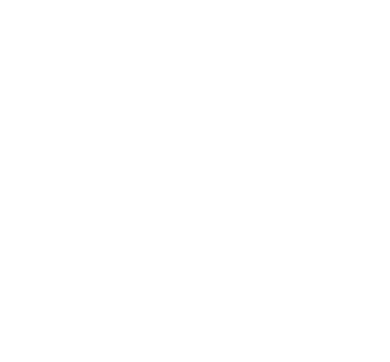
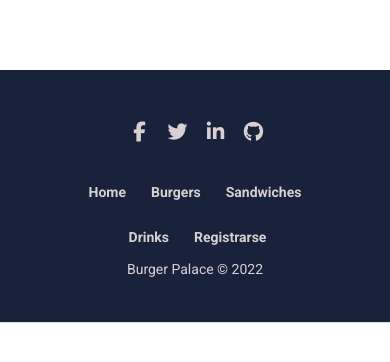
Before and after one commit to checkmyprojects/burgerpalace-frontend, an Angular app: page /home in a window 390 px wide. Shown: the part 364-726 px from the top of the page. Built offline with nearby package versions, Linux system fonts and the light colour scheme; no server answers.

Commit message:
responsive footer created

```diff
--- a/src/app/app.module.ts
+++ b/src/app/app.module.ts
@@ -10,13 +10,15 @@
 import { AppRoutingModule } from './app-routing.module';
 import { HomeComponent } from './home/home.component';
 import { CardComponent } from './card/card.component';
+import { FooterComponent } from './footer/footer.component';
 @NgModule({
   declarations: [
     AppComponent,
     FoodComponent,
     HeaderComponent,
     HomeComponent,
-    CardComponent
+    CardComponent,
+    FooterComponent
   ],
   imports: [
     BrowserModule,
--- a/src/app/card/card.component.css
+++ b/src/app/card/card.component.css
@@ -1,5 +1,6 @@
 .container,.row{
     margin-top:5vh;
+    margin-bottom:5vh;
     display: flex;
     flex-direction: column;
     justify-content: space-around;
--- a/src/app/card/card.component.html
+++ b/src/app/card/card.component.html
@@ -4,7 +4,7 @@
     <img class="card-img-top" src="assets/img/Veggie-Burger.jpeg" alt="Card image cap">
     <div class="card-body">
       <h5 class="card-title">{{ food.name }}</h5>
-      <p class="card-text">{{food.price}}</p>
+      <p class="card-text">{{food.price}}€</p>
       <a href="#" class="btn btn-primary">Add to cart</a>
     </div>
   </div>
--- /dev/null
+++ b/src/app/footer/footer.component.css
@@ -0,0 +1,103 @@
+@import url(https://fonts.googleapis.com/css?family=Roboto:400,500,300,700);
+
+* {
+  font-family: Roboto;
+}
+
+section {
+  width: 100%;
+  display: inline-block;
+  background: #ccc;
+  height: 60vh;
+  text-align: center;
+  font-size: 22px;
+  font-weight: 700;
+  text-decoration: underline;
+}
+
+.footer-distributed {
+  background-color: #19223B;
+  box-shadow: 0 1px 1px 0 rgba(0, 0, 0, 0.12);
+  box-sizing: border-box;
+  width: 100%;
+  text-align: left;
+  font: normal 16px sans-serif;
+  padding: 45px 50px;
+}
+
+.footer-distributed .footer-left p {
+  color: #d7d1d1;
+  font-size: 14px;
+  margin: 0;
+}
+/* Footer links */
+
+.footer-distributed p.footer-links {
+  font-size: 18px;
+  font-weight: bold;
+  color: #d7d1d1;
+  margin: 0 0 10px;
+  padding: 0;
+  transition: ease .25s;
+}
+
+.footer-distributed p.footer-links a {
+  display: inline-block;
+  padding:10px;
+  line-height: 1.8;
+  text-decoration: none;
+  color: inherit;
+  transition: ease .25s;
+}
+
+.footer-distributed .footer-links a:before {
+  content: "   ";
+  font-size: 20px;
+  left: 0;
+  color: #d7d1d1;
+  display: inline-block;
+  padding-right: 5px;
+}
+
+.footer-distributed .footer-links .link-1:before {
+  content: none;
+}
+
+.footer-distributed .footer-right {
+  float: right;
+  margin-top: 6px;
+  max-width: 180px;
+}
+
+.footer-distributed .footer-right a {
+  display: inline-block;
+  width: 35px;
+  height: 35px;
+  background-color: #19223B;
+  border-radius: 2px;
+  font-size: 20px;
+  color: #d7d1d1;
+  text-align: center;
+  line-height: 35px;
+  margin-left: 3px;
+  transition:all .25s;
+}
+
+.footer-distributed .footer-right a:hover{transform:scale(1.1); -webkit-transform:scale(1.1);}
+
+.footer-distributed p.footer-links a:hover{text-decoration:underline;}
+
+/* Media Queries */
+
+@media (max-width: 600px) {
+  .footer-distributed .footer-left, .footer-distributed .footer-right {
+    text-align: center;
+  }
+  .footer-distributed .footer-right {
+    float: none;
+    margin: 0 auto 20px;
+  }
+  .footer-distributed .footer-left p.footer-links {
+    line-height: 1.8;
+  }
+}
--- /dev/null
+++ b/src/app/footer/footer.component.html
@@ -0,0 +1,30 @@
+<footer class="footer-distributed">
+
+    <div class="footer-right">
+
+      <a href="#"><i class="fa fa-facebook"></i></a>
+      <a href="#"><i class="fa fa-twitter"></i></a>
+      <a href="#"><i class="fa fa-linkedin"></i></a>
+      <a href="#"><i class="fa fa-github"></i></a>
+
+    </div>
+
+    <div class="footer-left">
+
+      <p class="footer-links">
+        <a class="link-1" href="#">Home</a>
+
+        <a href="#">Burgers</a>
+
+        <a href="#">Sandwiches</a>
+
+        <a href="#">Drinks</a>
+
+        <a href="#">Registrarse</a>
+      </p>
+        <div class="text-center">
+         <p>Burger Palace &copy; 2022</p>
+        </div>
+    </div>
+
+  </footer>
--- /dev/null
+++ b/src/app/footer/footer.component.ts
@@ -0,0 +1,15 @@
+import { Component, OnInit } from '@angular/core';
+
+@Component({
+  selector: 'app-footer',
+  templateUrl: './footer.component.html',
+  styleUrls: ['./footer.component.css']
+})
+export class FooterComponent implements OnInit {
+
+  constructor() { }
+
+  ngOnInit(): void {
+  }
+
+}
--- a/src/app/home/home.component.html
+++ b/src/app/home/home.component.html
@@ -1,2 +1,3 @@
 <app-header></app-header>
 <app-card></app-card>
+<app-footer></app-footer>
--- a/src/index.html
+++ b/src/index.html
@@ -10,6 +10,11 @@
 <script src="https://cdn.jsdelivr.net/npm/popper.js@1.14.6/dist/umd/popper.min.js" integrity="sha384-wHAiFfRlMFy6i5SRaxvfOCifBUQy1xHdJ/yoi7FRNXMRBu5WHdZYu1hA6ZOblgut" crossorigin="anonymous"></script>
 <script src="https://cdn.jsdelivr.net/npm/bootstrap@4.2.1/dist/js/bootstrap.min.js" integrity="sha384-B0UglyR+jN6CkvvICOB2joaf5I4l3gm9GU6Hc1og6Ls7i6U/mkkaduKaBhlAXv9k" crossorigin="anonymous"></script>
   <link href="https://cdn.jsdelivr.net/npm/bootstrap@5.0.0-beta3/dist/css/bootstrap.min.css" rel="stylesheet" integrity="sha384-eOJMYsd53ii+scO/bJGFsiCZc+5NDVN2yr8+0RDqr0Ql0h+rP48ckxlpbzKgwra6" crossorigin="anonymous">
+  <link rel="stylesheet" href="https://stackpath.bootstrapcdn.com/font-awesome/4.7.0/css/font-awesome.min.css">
+  <link rel="preconnect" href="https://fonts.googleapis.com">
+<link rel="preconnect" href="https://fonts.gstatic.com" crossorigin>
+<script src="https://kit.fontawesome.com/fa671df913.js" crossorigin="anonymous"></script>
+<link href="https://fonts.googleapis.com/css2?family=Roboto:wght@100&display=swap" rel="stylesheet">
 </head>
 <body>
   <app-root></app-root>
```
Also changed, not shown: 1 other file (tests, documents, lock files or other folders).
